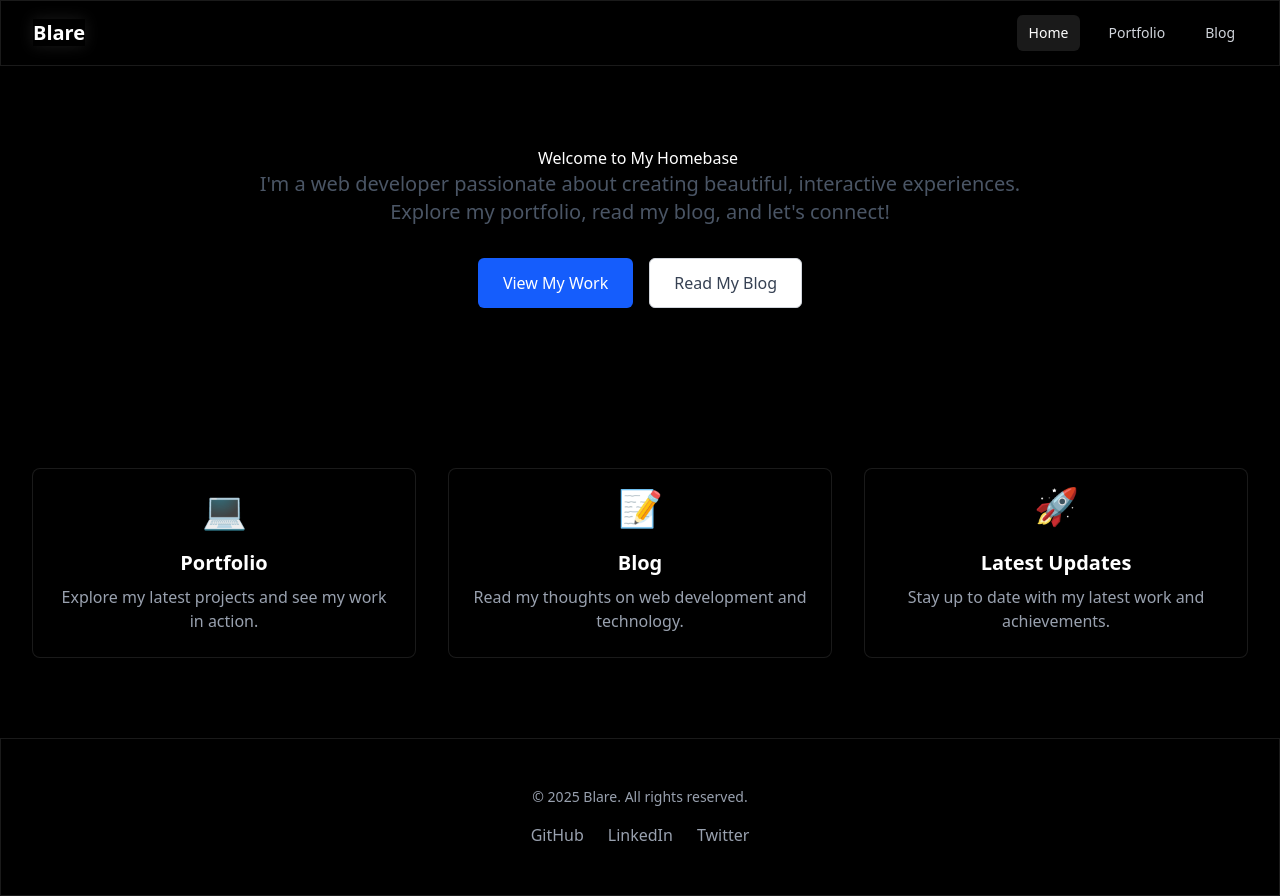
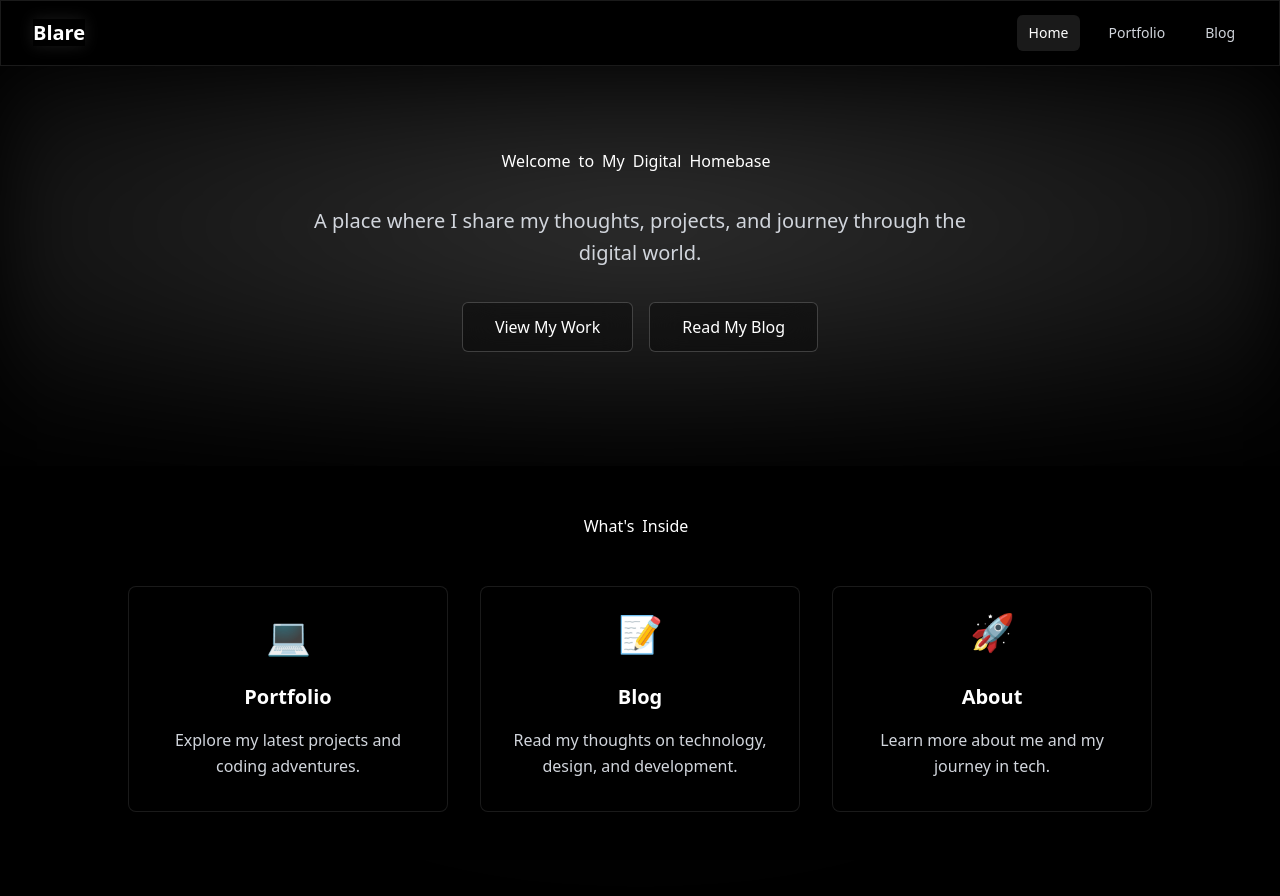
Before and after one commit to blarer/my-homebase, a Next.js app: page / in a window 1280 px wide. After the commit the page ends 860 px from the top, so only its background shows below. Built offline with nearby package versions, Linux system fonts and the light colour scheme.

Commit message:
Update components and styling: Add ScrollReveal, modify BlurText, remove Footer, update Layout and page structure

```diff
--- a/app/globals.css
+++ b/app/globals.css
@@ -29,12 +29,12 @@
 
 @layer base {
   html {
-    @apply bg-black;
+    @apply bg-black text-white;
     overscroll-behavior: none;
   }
 
   body {
-    @apply bg-black text-white;
+    @apply min-h-screen;
     overscroll-behavior: none;
   }
 
@@ -185,3 +185,28 @@
     transform: translateY(0);
   }
 }
+
+.silk-bg {
+  position: absolute;
+  inset: 0;
+  z-index: 0;
+  pointer-events: none;
+  background: radial-gradient(ellipse 80% 60% at 50% 40%, rgba(255,255,255,0.18) 0%, rgba(255,255,255,0.08) 60%, rgba(255,255,255,0.01) 100%);
+  animation: silk-move 12s ease-in-out infinite alternate;
+  filter: blur(32px) brightness(1.2);
+}
+
+@keyframes silk-move {
+  0% {
+    background-position: 50% 40%;
+    filter: blur(32px) brightness(1.2);
+  }
+  50% {
+    background-position: 60% 60%;
+    filter: blur(40px) brightness(1.3);
+  }
+  100% {
+    background-position: 40% 30%;
+    filter: blur(32px) brightness(1.2);
+  }
+}
--- a/app/page.jsx
+++ b/app/page.jsx
@@ -1,70 +1,94 @@
 import Link from 'next/link';
 import BlurText from '@/components/BlurText';
 import Layout from '@/components/Layout';
+import ScrollReveal from '@/components/ScrollReveal';
 
 export const metadata = {
   title: 'Blare: Homebase',
-  description: 'Welcome to my personal website and blog',
+  description: 'Welcome to my digital homebase.',
 };
 
 export default function Home() {
   return (
     <Layout>
+      <main className="flex-1">
         {/* Hero Section */}
-      <section className="relative py-20 overflow-hidden">
-        <div className="max-w-7xl mx-auto px-4 sm:px-6 lg:px-8">
-          <div className="text-center">
+        <section className="relative min-h-[50vh] flex items-center justify-center px-2 sm:px-4 pb-6 sm:pb-8 overflow-hidden">
+          {/* Silk background */}
+          <div className="absolute inset-0 pointer-events-none z-0 silk-bg" />
+          <div className="relative w-full max-w-2xl sm:max-w-3xl md:max-w-4xl mx-auto text-center space-y-6 sm:space-y-8 z-10">
             <BlurText
-              text="Welcome to My Homebase"
+              text="Welcome to My Digital Homebase"
               animateBy="words"
               direction="top"
-              delay={200}
-              className="text-4xl md:text-5xl font-bold text-gray-900 mb-6"
+              delay={100}
+              className="text-2xl sm:text-3xl md:text-4xl xl:text-5xl font-bold tracking-tight"
             />
-            <p className="text-xl text-gray-600 mb-8 max-w-3xl mx-auto">
-              I'm a web developer passionate about creating beautiful, interactive experiences.
-              Explore my portfolio, read my blog, and let's connect!
+            <ScrollReveal delay={0.5}>
+              <p className="text-base sm:text-lg md:text-xl text-gray-300 max-w-xl sm:max-w-2xl mx-auto leading-relaxed">
+                A place where I share my thoughts, projects, and journey through the digital world.
               </p>
-            <div className="flex flex-col sm:flex-row justify-center gap-4">
+            </ScrollReveal>
+            <ScrollReveal delay={0.7}>
+              <div className="flex flex-col sm:flex-row justify-center items-center gap-3 sm:gap-4 mt-6 sm:mt-8 w-full">
                 <Link
                   href="/portfolio"
-                className="inline-flex items-center justify-center px-6 py-3 border border-transparent text-base font-medium rounded-md text-white bg-blue-600 hover:bg-blue-700 transition-colors"
+                  className="w-full sm:w-auto inline-flex items-center justify-center px-6 sm:px-8 py-3 border border-white/20 text-base font-medium rounded-md text-white bg-black/30 hover:bg-black/50 backdrop-blur-lg transition-all duration-300"
                 >
                   View My Work
                 </Link>
                 <Link
                   href="/blog"
-                className="inline-flex items-center justify-center px-6 py-3 border border-gray-300 text-base font-medium rounded-md text-gray-700 bg-white hover:bg-gray-50 transition-colors"
+                  className="w-full sm:w-auto inline-flex items-center justify-center px-6 sm:px-8 py-3 border border-white/20 text-base font-medium rounded-md text-white bg-black/30 hover:bg-black/50 backdrop-blur-lg transition-all duration-300"
                 >
                   Read My Blog
                 </Link>
               </div>
-          </div>
+            </ScrollReveal>
           </div>
         </section>
 
         {/* Features Section */}
-      <section className="py-20">
-        <div className="max-w-7xl mx-auto px-4 sm:px-6 lg:px-8">
-          <div className="grid grid-cols-1 md:grid-cols-3 gap-8">
-            <div className="text-center glass-card p-6 rounded-lg hover:scale-105 transition-transform duration-300">
-              <div className="text-white text-4xl mb-4 animate-float">💻</div>
-              <h3 className="text-xl font-bold text-white mb-2">Portfolio</h3>
-              <p className="text-gray-400">Explore my latest projects and see my work in action.</p>
+        <section className="py-8 sm:py-10 md:py-12 px-2 sm:px-4 mt-0">
+          <div className="max-w-7xl mx-auto">
+            <div className="text-center mb-8 sm:mb-12">
+              <BlurText
+                text="What's Inside"
+                animateBy="words"
+                direction="top"
+                delay={100}
+                className="text-xl sm:text-2xl md:text-3xl font-bold tracking-tight"
+              />
             </div>
-            <div className="text-center glass-card p-6 rounded-lg hover:scale-105 transition-transform duration-300">
-              <div className="text-white text-4xl mb-4 animate-float" style={{ animationDelay: '0.2s' }}>📝</div>
-              <h3 className="text-xl font-bold text-white mb-2">Blog</h3>
-              <p className="text-gray-400">Read my thoughts on web development and technology.</p>
+
+            <div className="grid grid-cols-1 md:grid-cols-2 xl:grid-cols-3 gap-6 sm:gap-8 max-w-2xl md:max-w-4xl xl:max-w-5xl mx-auto">
+              <ScrollReveal direction="left" delay={0.2}>
+                <div className="h-full bg-black/30 backdrop-blur-lg rounded-lg p-6 sm:p-8 border border-white/10 hover:border-white/20 transition-all duration-300 text-center flex flex-col items-center">
+                  <div className="text-3xl sm:text-4xl mb-4 sm:mb-6 animate-float">💻</div>
+                  <h3 className="text-lg sm:text-xl font-semibold mb-2 sm:mb-4">Portfolio</h3>
+                  <p className="text-gray-300 leading-relaxed text-sm sm:text-base">Explore my latest projects and coding adventures.</p>
                 </div>
-            <div className="text-center glass-card p-6 rounded-lg hover:scale-105 transition-transform duration-300">
-              <div className="text-white text-4xl mb-4 animate-float" style={{ animationDelay: '0.4s' }}>🚀</div>
-              <h3 className="text-xl font-bold text-white mb-2">Latest Updates</h3>
-              <p className="text-gray-400">Stay up to date with my latest work and achievements.</p>
+              </ScrollReveal>
+
+              <ScrollReveal direction="up" delay={0.4}>
+                <div className="h-full bg-black/30 backdrop-blur-lg rounded-lg p-6 sm:p-8 border border-white/10 hover:border-white/20 transition-all duration-300 text-center flex flex-col items-center">
+                  <div className="text-3xl sm:text-4xl mb-4 sm:mb-6 animate-float" style={{ animationDelay: '0.2s' }}>📝</div>
+                  <h3 className="text-lg sm:text-xl font-semibold mb-2 sm:mb-4">Blog</h3>
+                  <p className="text-gray-300 leading-relaxed text-sm sm:text-base">Read my thoughts on technology, design, and development.</p>
                 </div>
+              </ScrollReveal>
+
+              <ScrollReveal direction="right" delay={0.6}>
+                <div className="h-full bg-black/30 backdrop-blur-lg rounded-lg p-6 sm:p-8 border border-white/10 hover:border-white/20 transition-all duration-300 text-center flex flex-col items-center">
+                  <div className="text-3xl sm:text-4xl mb-4 sm:mb-6 animate-float" style={{ animationDelay: '0.4s' }}>🚀</div>
+                  <h3 className="text-lg sm:text-xl font-semibold mb-2 sm:mb-4">About</h3>
+                  <p className="text-gray-300 leading-relaxed text-sm sm:text-base">Learn more about me and my journey in tech.</p>
+                </div>
+              </ScrollReveal>
             </div>
           </div>
         </section>
+      </main>
     </Layout>
   );
 }
--- a/components/BlurText.jsx
+++ b/components/BlurText.jsx
@@ -3,18 +3,18 @@
 import { motion } from 'framer-motion';
 import { useEffect, useState } from 'react';
 
-export default function BlurText({
-  text = "",
+const BlurText = ({
+  text,
   animateBy = "words",
   direction = "top",
   delay = 200,
   stepDuration = 0.35,
   threshold = 0.1,
   rootMargin = "0px",
-  onAnimationComplete,
-}) {
+  onAnimationComplete
+}) => {
   const [isVisible, setIsVisible] = useState(false);
-  const content = animateBy === "words" ? text.split(" ") : text.split("");
+  const [ref, setRef] = useState(null);
 
   useEffect(() => {
     const observer = new IntersectionObserver(
@@ -29,40 +29,83 @@ export default function BlurText({
       }
     );
 
-    const element = document.getElementById("blur-text-container");
-    if (element) observer.observe(element);
+    if (ref) {
+      observer.observe(ref);
+    }
 
     return () => {
-      if (element) observer.unobserve(element);
+      if (ref) {
+        observer.unobserve(ref);
+      }
     };
-  }, [threshold, rootMargin]);
+  }, [ref, threshold, rootMargin]);
+
+  const words = text.split(' ');
+  const letters = text.split('');
+
+  const container = {
+    hidden: { opacity: 0 },
+    visible: (i = 1) => ({
+      opacity: 1,
+      transition: { staggerChildren: delay / 1000 },
+    }),
+  };
+
+  const child = {
+    visible: {
+      opacity: 1,
+      y: 0,
+      filter: 'blur(0px)',
+      transition: {
+        type: "spring",
+        damping: 12,
+        stiffness: 100,
+        duration: stepDuration,
+      },
+    },
+    hidden: {
+      opacity: 0,
+      y: direction === "top" ? 20 : -20,
+      filter: 'blur(10px)',
+      transition: {
+        type: "spring",
+        damping: 12,
+        stiffness: 100,
+        duration: stepDuration,
+      },
+    },
+  };
 
   return (
-    <div id="blur-text-container" className="overflow-hidden">
-      {content.map((item, index) => (
-        <motion.span
-          key={index}
-          initial={{
-            opacity: 0,
-            y: direction === "top" ? -20 : 20,
-            filter: "blur(10px)"
-          }}
-          animate={isVisible ? {
-            opacity: 1,
-            y: 0,
-            filter: "blur(0px)"
-          } : {}}
-          transition={{
-            duration: stepDuration,
-            delay: index * (delay / 1000),
-            ease: "easeOut"
-          }}
-          onAnimationComplete={index === content.length - 1 ? onAnimationComplete : undefined}
-          className="inline-block mr-1"
-        >
-          {item}
-        </motion.span>
-      ))}
-    </div>
+    <motion.div
+      ref={setRef}
+      variants={container}
+      initial="hidden"
+      animate={isVisible ? "visible" : "hidden"}
+      onAnimationComplete={onAnimationComplete}
+      className="flex flex-wrap justify-center"
+    >
+      {animateBy === "words"
+        ? words.map((word, index) => (
+            <motion.span
+              key={index}
+              variants={child}
+              className="mr-2"
+            >
+              {word}
+            </motion.span>
+          ))
+        : letters.map((letter, index) => (
+            <motion.span
+              key={index}
+              variants={child}
+              className="inline-block"
+            >
+              {letter}
+            </motion.span>
+          ))}
+    </motion.div>
   );
-}
+};
+
+export default BlurText;
--- a/components/Footer.jsx
+++ /dev/null
@@ -1,39 +0,0 @@
-export default function Footer() {
-  return (
-    <footer className="glass-card">
-      <div className="max-w-7xl mx-auto py-12 px-4 sm:px-6 lg:px-8">
-        <div className="flex flex-col items-center justify-center space-y-4">
-          <p className="text-gray-400 text-sm">
-            © {new Date().getFullYear()} Blare. All rights reserved.
-          </p>
-          <div className="flex space-x-6">
-            <a
-              href="https://github.com/yourusername"
-              target="_blank"
-              rel="noopener noreferrer"
-              className="text-gray-400 hover:text-white transition-colors duration-200"
-            >
-              GitHub
-            </a>
-            <a
-              href="https://linkedin.com/in/yourusername"
-              target="_blank"
-              rel="noopener noreferrer"
-              className="text-gray-400 hover:text-white transition-colors duration-200"
-            >
-              LinkedIn
-            </a>
-            <a
-              href="https://twitter.com/yourusername"
-              target="_blank"
-              rel="noopener noreferrer"
-              className="text-gray-400 hover:text-white transition-colors duration-200"
-            >
-              Twitter
-            </a>
-          </div>
-        </div>
-      </div>
-    </footer>
-  );
-}
--- a/components/Layout.jsx
+++ b/components/Layout.jsx
@@ -1,7 +1,7 @@
 'use client';
 
 import Navigation from './Navigation';
-import Footer from './Footer';
+// import Footer from './Footer';
 
 export default function Layout({ children }) {
   return (
@@ -13,7 +13,7 @@ export default function Layout({ children }) {
       <main className="flex-grow">
         {children}
       </main>
-      <Footer />
+      {/* <Footer /> */}
     </div>
   );
 }
--- /dev/null
+++ b/components/ScrollReveal.jsx
@@ -0,0 +1,78 @@
+'use client';
+
+import { motion } from 'framer-motion';
+import { useEffect, useState } from 'react';
+
+const ScrollReveal = ({
+  children,
+  delay = 0,
+  duration = 0.5,
+  threshold = 0.1,
+  rootMargin = "0px",
+  className = "",
+  direction = "up"
+}) => {
+  const [isVisible, setIsVisible] = useState(false);
+  const [ref, setRef] = useState(null);
+
+  useEffect(() => {
+    const observer = new IntersectionObserver(
+      ([entry]) => {
+        if (entry.isIntersecting) {
+          setIsVisible(true);
+        }
+      },
+      {
+        threshold,
+        rootMargin,
+      }
+    );
+
+    if (ref) {
+      observer.observe(ref);
+    }
+
+    return () => {
+      if (ref) {
+        observer.unobserve(ref);
+      }
+    };
+  }, [ref, threshold, rootMargin]);
+
+  const getInitialPosition = () => {
+    switch (direction) {
+      case 'up':
+        return { y: 50, opacity: 0 };
+      case 'down':
+        return { y: -50, opacity: 0 };
+      case 'left':
+        return { x: 50, opacity: 0 };
+      case 'right':
+        return { x: -50, opacity: 0 };
+      default:
+        return { y: 50, opacity: 0 };
+    }
+  };
+
+  return (
+    <motion.div
+      ref={setRef}
+      initial={getInitialPosition()}
+      animate={isVisible ? {
+        y: 0,
+        x: 0,
+        opacity: 1
+      } : getInitialPosition()}
+      transition={{
+        duration,
+        delay,
+        ease: [0.25, 0.1, 0.25, 1.0]
+      }}
+      className={className}
+    >
+      {children}
+    </motion.div>
+  );
+};
+
+export default ScrollReveal;
```
Lines whose indentation alone changed are shown as unchanged.
